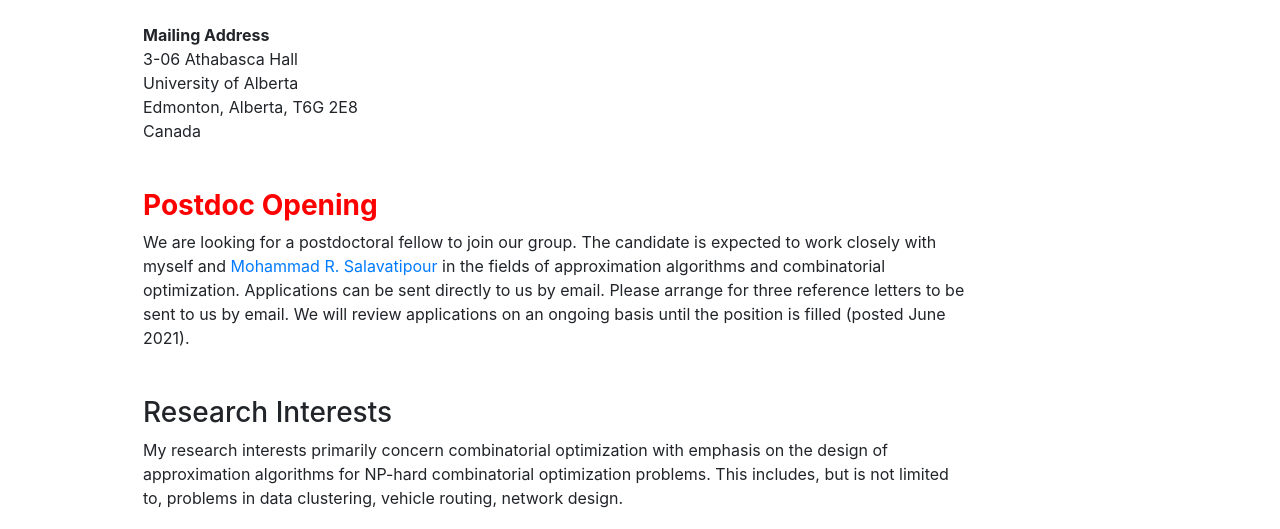
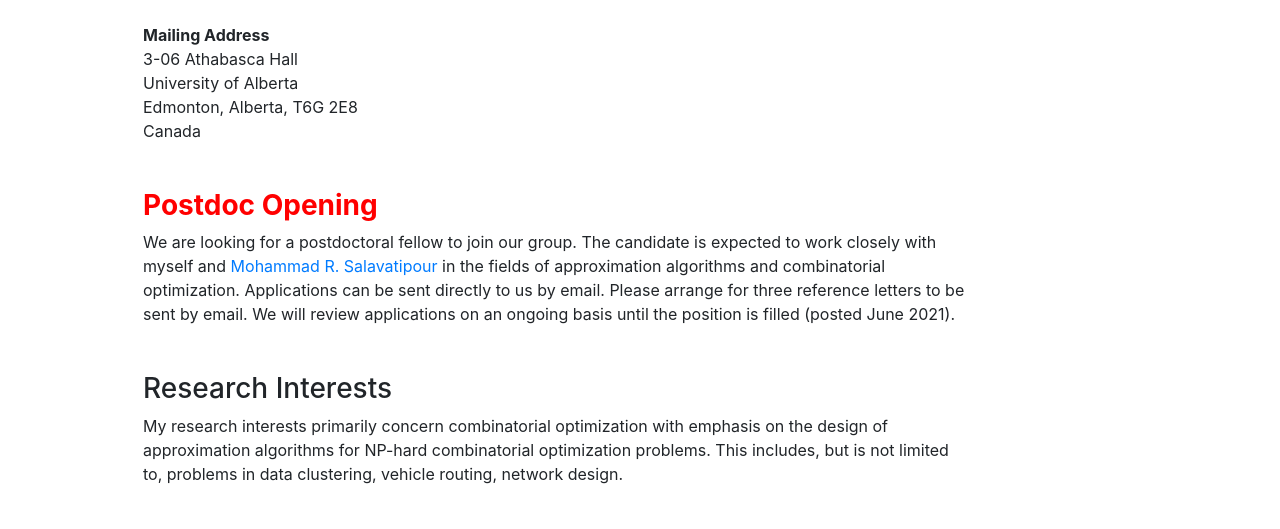
Before and after one commit to friggstad/friggstad.github.io, a plain HTML site: page index.html in a window 1280 px wide. Shown: the part 294-823 px from the top of the page. Drawn offline with nearby package versions, Linux system fonts and the light colour scheme.

Commit message:
webpage updated

```diff
--- a/index.html
+++ b/index.html
@@ -85,7 +85,7 @@
           <a href="https://webdocs.cs.ualberta.ca/~mreza/">Mohammad R. Salavatipour</a>
           in the fields of approximation algorithms and combinatorial optimization.
           Applications can be sent directly to us by email. Please arrange for three reference letters to
-          be sent to us by email. We will review applications on an ongoing basis until the
+          be sent by email. We will review applications on an ongoing basis until the
           position is filled (posted June 2021).
         </p>
       </div>
```
